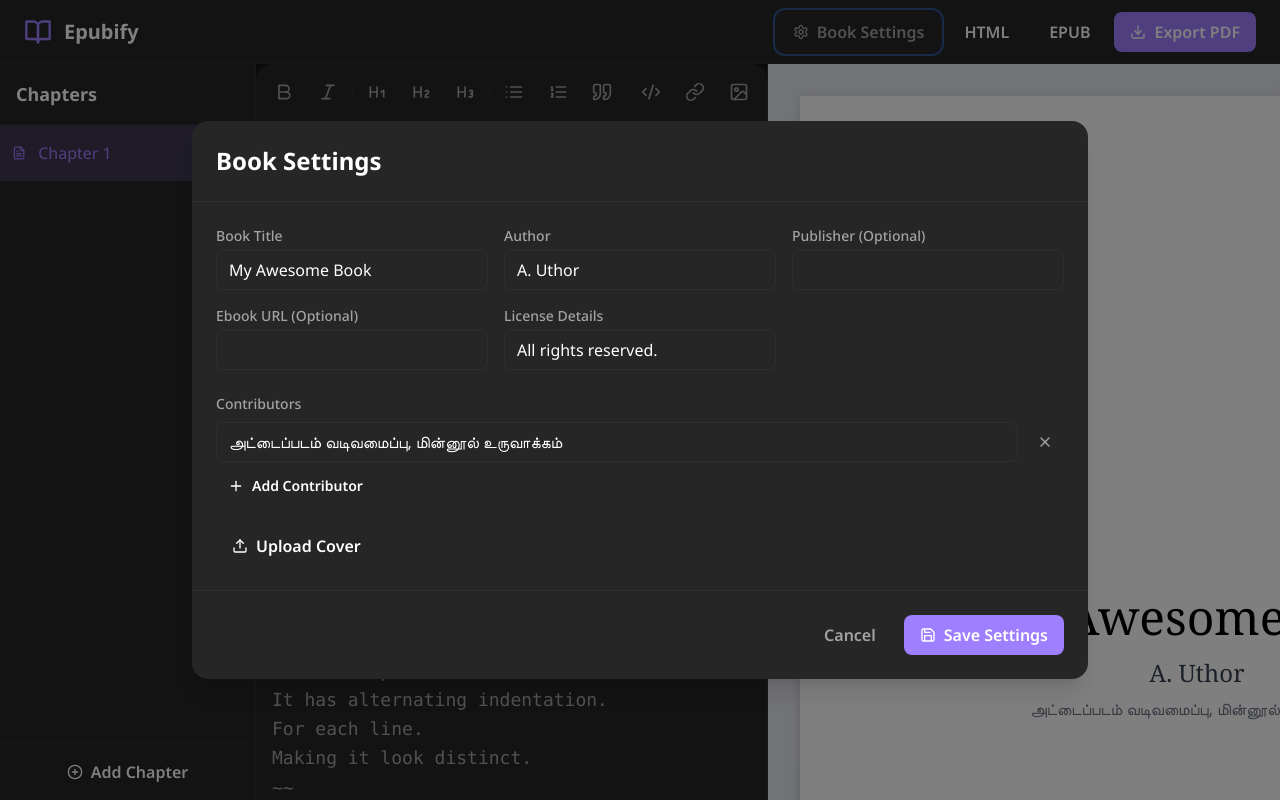
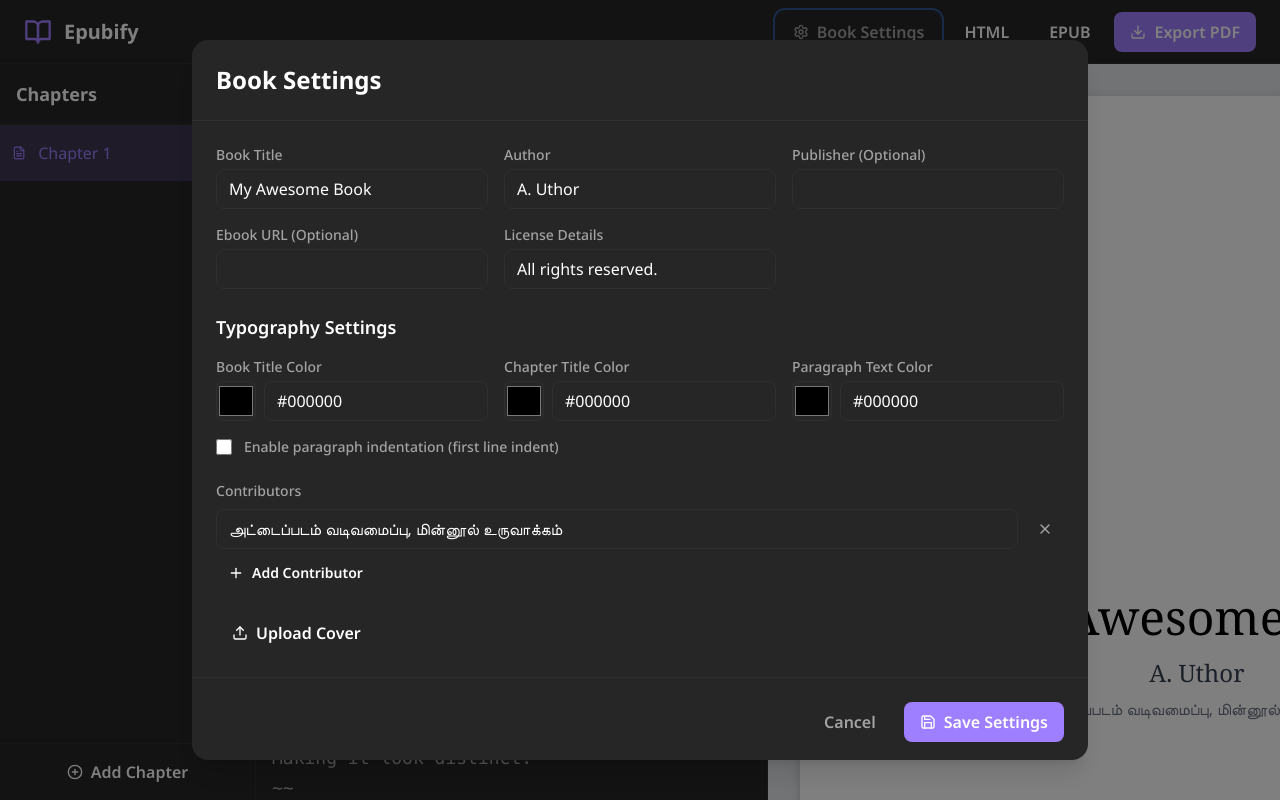
Before and after one commit to suncreationskkdi/EPUB, a React (Vite) app: page / in a window 1280 px wide. Both pictures are taken after a click on the button "Book Settings". Built offline with nearby package versions, Linux system fonts and the light colour scheme.

Commit message:
Add color and paragraph indent settings

```diff
--- a/src/components/BookSettingsDialog.tsx
+++ b/src/components/BookSettingsDialog.tsx
@@ -17,6 +17,8 @@ const BookSettingsDialog: React.FC<BookSettingsDialogProps> = ({ isOpen, onClose
     contributors,
     ebookUrl,
     license,
+    colors,
+    paragraphIndent,
     coverImage,
     setBookDetails,
     setCoverImage,
@@ -78,6 +80,75 @@ const BookSettingsDialog: React.FC<BookSettingsDialogProps> = ({ isOpen, onClose
               onChange={(e) => setBookDetails({ license: e.target.value })}
               className="md:col-span-2"
             />
+          </div>
+
+          <div>
+            <h3 className="text-lg font-semibold text-text mb-4">Typography Settings</h3>
+            <div className="grid grid-cols-1 md:grid-cols-2 lg:grid-cols-3 gap-4 mb-4">
+              <div>
+                <label className="block text-sm font-medium text-text-secondary mb-1">Book Title Color</label>
+                <div className="flex items-center space-x-2">
+                  <input
+                    type="color"
+                    value={colors.bookTitle}
+                    onChange={(e) => setBookDetails({ colors: { ...colors, bookTitle: e.target.value } })}
+                    className="w-12 h-10 rounded border border-border bg-surface"
+                  />
+                  <Input
+                    value={colors.bookTitle}
+                    onChange={(e) => setBookDetails({ colors: { ...colors, bookTitle: e.target.value } })}
+                    className="flex-1"
+                    placeholder="#000000"
+                  />
+                </div>
+              </div>
+              <div>
+                <label className="block text-sm font-medium text-text-secondary mb-1">Chapter Title Color</label>
+                <div className="flex items-center space-x-2">
+                  <input
+                    type="color"
+                    value={colors.chapterTitle}
+                    onChange={(e) => setBookDetails({ colors: { ...colors, chapterTitle: e.target.value } })}
+                    className="w-12 h-10 rounded border border-border bg-surface"
+                  />
+                  <Input
+                    value={colors.chapterTitle}
+                    onChange={(e) => setBookDetails({ colors: { ...colors, chapterTitle: e.target.value } })}
+                    className="flex-1"
+                    placeholder="#000000"
+                  />
+                </div>
+              </div>
+              <div>
+                <label className="block text-sm font-medium text-text-secondary mb-1">Paragraph Text Color</label>
+                <div className="flex items-center space-x-2">
+                  <input
+                    type="color"
+                    value={colors.paragraph}
+                    onChange={(e) => setBookDetails({ colors: { ...colors, paragraph: e.target.value } })}
+                    className="w-12 h-10 rounded border border-border bg-surface"
+                  />
+                  <Input
+                    value={colors.paragraph}
+                    onChange={(e) => setBookDetails({ colors: { ...colors, paragraph: e.target.value } })}
+                    className="flex-1"
+                    placeholder="#000000"
+                  />
+                </div>
+              </div>
+            </div>
+            <div className="flex items-center space-x-3">
+              <input
+                type="checkbox"
+                id="paragraphIndent"
+                checked={paragraphIndent}
+                onChange={(e) => setBookDetails({ paragraphIndent: e.target.checked })}
+                className="w-4 h-4 text-primary bg-surface border-border rounded focus:ring-primary focus:ring-2"
+              />
+              <label htmlFor="paragraphIndent" className="text-sm font-medium text-text-secondary">
+                Enable paragraph indentation (first line indent)
+              </label>
+            </div>
           </div>
 
           <div>
--- a/src/components/Preview.tsx
+++ b/src/components/Preview.tsx
@@ -86,7 +86,7 @@ const parseContentToChunks = (content: string): ContentChunk[] => {
 };
 
 const Preview: React.FC = () => {
-  const { title, author, publisher, contributors, coverImage, chapters } = useBookStore();
+  const { title, author, publisher, contributors, coverImage, chapters, colors, paragraphIndent } = useBookStore();
 
   return (
     <div className="flex-1 bg-gray-200 p-8 overflow-y-auto">
@@ -97,7 +97,7 @@ const Preview: React.FC = () => {
           </div>
         )}
         <div className="preview-page bg-white flex flex-col justify-center items-center text-center p-16">
-          <h1 className="font-serif text-5xl mb-4 text-black">{title}</h1>
+          <h1 className="font-serif text-5xl mb-4" style={{ color: colors.bookTitle }}>{title}</h1>
           <p className="font-serif text-2xl text-gray-700">{author}</p>
           {publisher && <p className="text-gray-500 mt-16">{publisher}</p>}
           {contributors.length > 0 && (
@@ -147,7 +147,7 @@ const Preview: React.FC = () => {
                         components={{
                           h2: ({node, ...props}) => <h2 className="text-3xl font-bold mt-6 mb-4 font-serif" {...props} />,
                           h3: ({node, ...props}) => <h3 className="text-2xl font-bold mt-4 mb-3 font-serif" {...props} />,
-                          p: ({node, ...props}) => <p className="my-4 leading-relaxed text-justify" {...props} />,
+                          p: ({node, ...props}) => <p className="my-4 leading-relaxed text-justify" style={{ color: colors.paragraph, textIndent: paragraphIndent ? '2em' : '0' }} {...props} />,
                           ul: ({node, ...props}) => <ul className="list-disc list-inside my-4" {...props} />,
                           ol: ({node, ...props}) => <ol className="list-decimal list-inside my-4" {...props} />,
                           blockquote: ({node, ...props}) => <blockquote className="border-l-4 border-gray-300 pl-4 italic my-4" {...props} />,
--- a/src/hooks/useBookStore.ts
+++ b/src/hooks/useBookStore.ts
@@ -34,6 +34,12 @@ export const useBookStore = create<BookState>((set, get) => ({
   coverImage: null,
   ebookUrl: '',
   license: 'All rights reserved.',
+  colors: {
+    bookTitle: '#000000',
+    chapterTitle: '#000000',
+    paragraph: '#000000',
+  },
+  paragraphIndent: false,
 
   // Chapter details
   chapters: [initialChapter],
--- a/src/lib/exportUtils.ts
+++ b/src/lib/exportUtils.ts
@@ -277,7 +277,8 @@ export const exportToEPUB = async (details: BookDetails, chapters: Chapter[]) =>
       p {
         margin: 1rem 0;
         text-align: justify;
-        color: black;
+        color: ${details.colors.paragraph};
+        text-indent: ${details.paragraphIndent ? '2em' : '0'};
       }
       p.align-right { text-align: right; }
       p.align-center { text-align: center; }
@@ -287,21 +288,21 @@ export const exportToEPUB = async (details: BookDetails, chapters: Chapter[]) =>
       }
       li {
         margin: 0.5rem 0;
-        color: black;
+        color: ${details.colors.paragraph};
       }
       blockquote {
         border-left: 4px solid #ccc;
         padding-left: 1rem;
         margin: 1rem 0;
         font-style: italic;
-        color: black;
+        color: ${details.colors.paragraph};
       }
       code {
         background: #f5f5f5;
         padding: 0.2rem 0.4rem;
         border-radius: 3px;
         font-family: monospace;
-        color: black;
+        color: ${details.colors.paragraph};
       }
       pre {
         background: #f5f5f5;
@@ -313,7 +314,7 @@ export const exportToEPUB = async (details: BookDetails, chapters: Chapter[]) =>
       pre code {
         background: none;
         padding: 0;
-        color: black;
+        color: ${details.colors.paragraph};
       }
       a {
         color: #0066cc;
@@ -321,12 +322,14 @@ export const exportToEPUB = async (details: BookDetails, chapters: Chapter[]) =>
       }
       div.poem p {
         margin: 0.2rem 0;
+        color: ${details.colors.paragraph};
       }
       div.poem p:nth-child(2n) {
         text-indent: 2em;
       }
       div.poem2 p {
         text-indent: 2em;
+        color: ${details.colors.paragraph};
       }
       img {
         max-width: 100%;
@@ -391,7 +394,7 @@ export const exportToEPUB = async (details: BookDetails, chapters: Chapter[]) =>
   </metadata>
   <manifest>${manifestItems}</manifest>
   <spine toc="ncx">${spineItems}</spine>
-</package>`);
+</package>`.replace(/\${details\.colors\.(bookTitle|chapterTitle|paragraph)}/g, (match, colorType) => details.colors[colorType as keyof typeof details.colors]).replace(/\${details\.paragraphIndent \? '2em' : '0'}/g, details.paragraphIndent ? '2em' : '0'));
 
     const navPoints = chapters.map((c, i) =>
       `<navPoint id="navpoint-${i+1}" playOrder="${i+1}"><navLabel><text>${c.title}</text></navLabel><content src="chapter-${i+1}.xhtml"/></navPoint>`
--- a/src/types.ts
+++ b/src/types.ts
@@ -12,4 +12,10 @@ export interface BookDetails {
   coverImage: string | null;
   ebookUrl: string;
   license: string;
+  colors: {
+    bookTitle: string;
+    chapterTitle: string;
+    paragraph: string;
+  };
+  paragraphIndent: boolean;
 }
```
